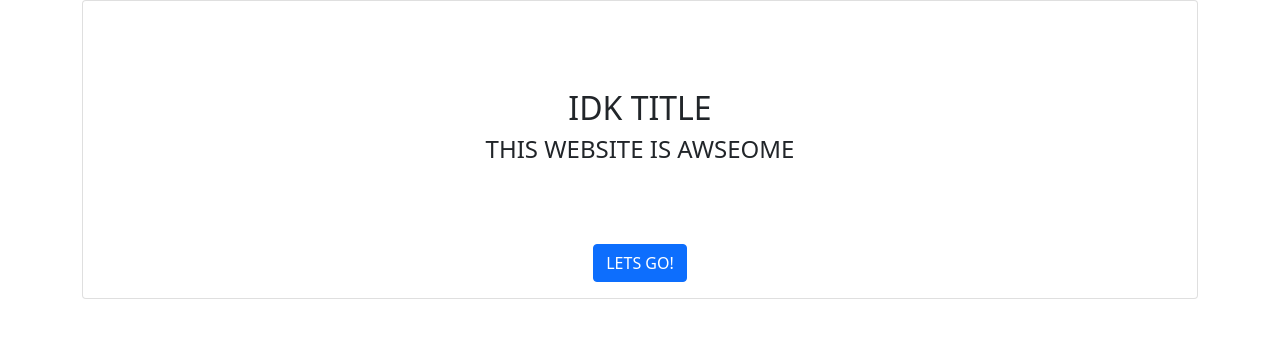
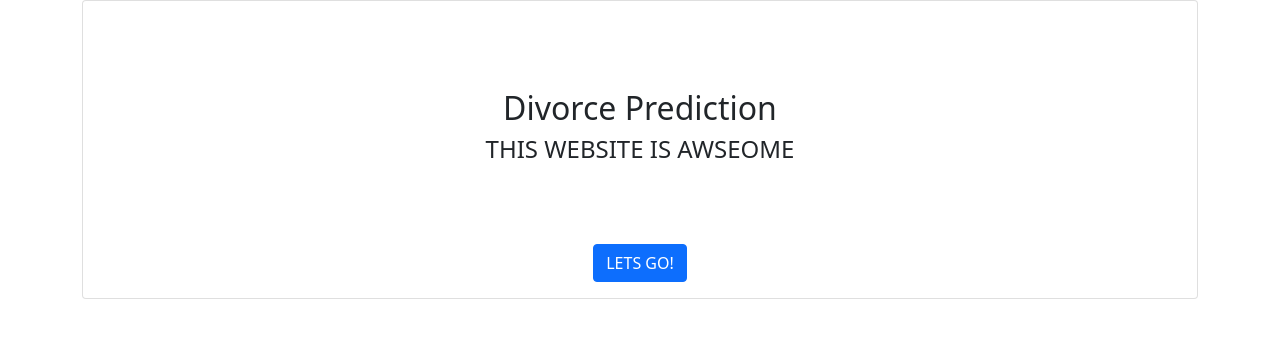
Before and after one commit to VaibhaveS/MentalHealthWithAI, a Flask app: template proj/templates/home.html in a window 1280 px wide. Shown: the part 56-394 px from the top of the page. Run offline with Flask 2, Linux system fonts and the light colour scheme; the template is opened without the code that fills it, so the values that code supplies are empty.

Commit message:
changed home title

```diff
--- a/proj/templates/home.html
+++ b/proj/templates/home.html
@@ -6,7 +6,7 @@
 <div class="card text-center">
     <div class="card-body" >
         <br><br><br>
-      <h2 class="text">IDK TITLE</h2>
+      <h2 class="text">Divorce Prediction</h2>
       <h4>THIS WEBSITE IS AWSEOME</h4>
       <br>
       <!--<H3 class="text1">Enjoy your time here!</H3>--->
```
